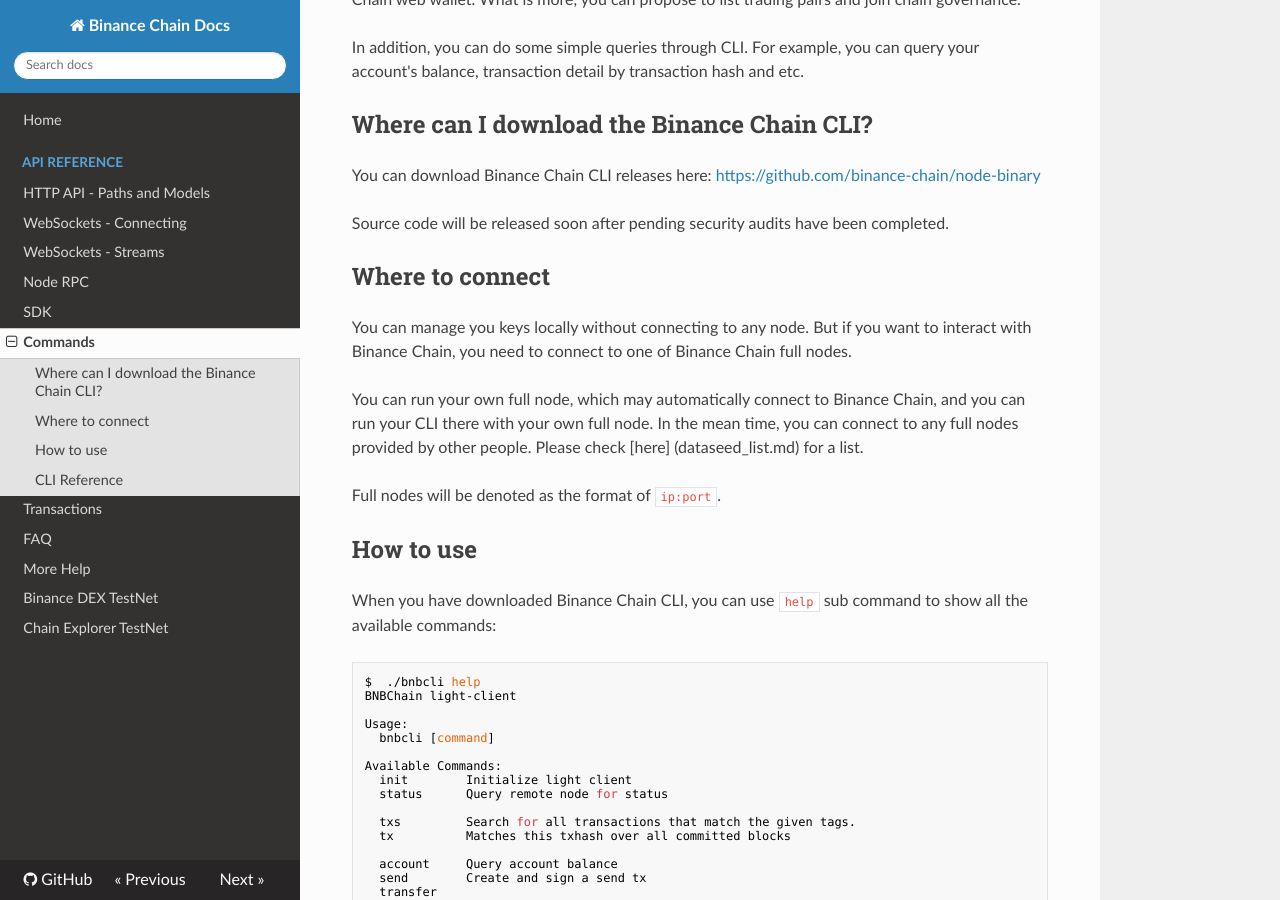
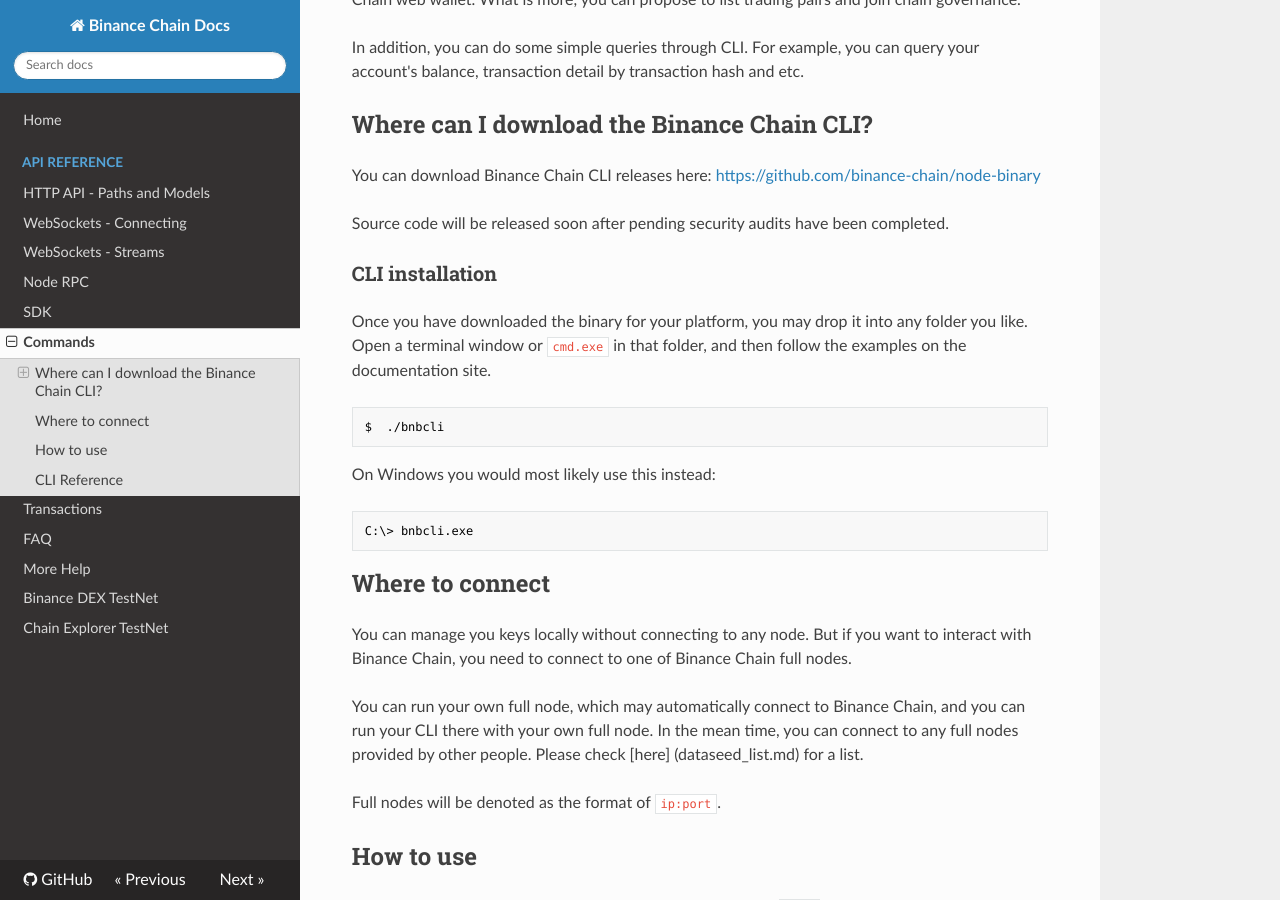
Before and after one commit to yash-sharma1/docs-site, an MkDocs documentation site: the page built from docs/api-reference/cli.md, in a window 1280 px wide and 900 px high, scrolled down 364 px. Built offline with MkDocs 1.6.1, drawn with Linux system fonts in a browser that asks for light colours; nearby versions of some CDN libraries.

Commit message:
cli: bnbcli binary "installation" instructions

````diff
--- a/docs/api-reference/cli.md
+++ b/docs/api-reference/cli.md
@@ -17,6 +17,20 @@
 You can download Binance Chain CLI releases here: [https://github.com/binance-chain/node-binary](https://github.com/binance-chain/node-binary)
 
 Source code will be released soon after pending security audits have been completed.
+
+### CLI installation
+
+Once you have downloaded the binary for your platform, you may drop it into any folder you like. Open a terminal window or `cmd.exe` in that folder, and then follow the examples on the documentation site.
+
+```bash
+$  ./bnbcli
+```
+
+On Windows you would most likely use this instead:
+
+```bash
+C:\> bnbcli.exe
+```
 
 ## Where to connect
 
````
